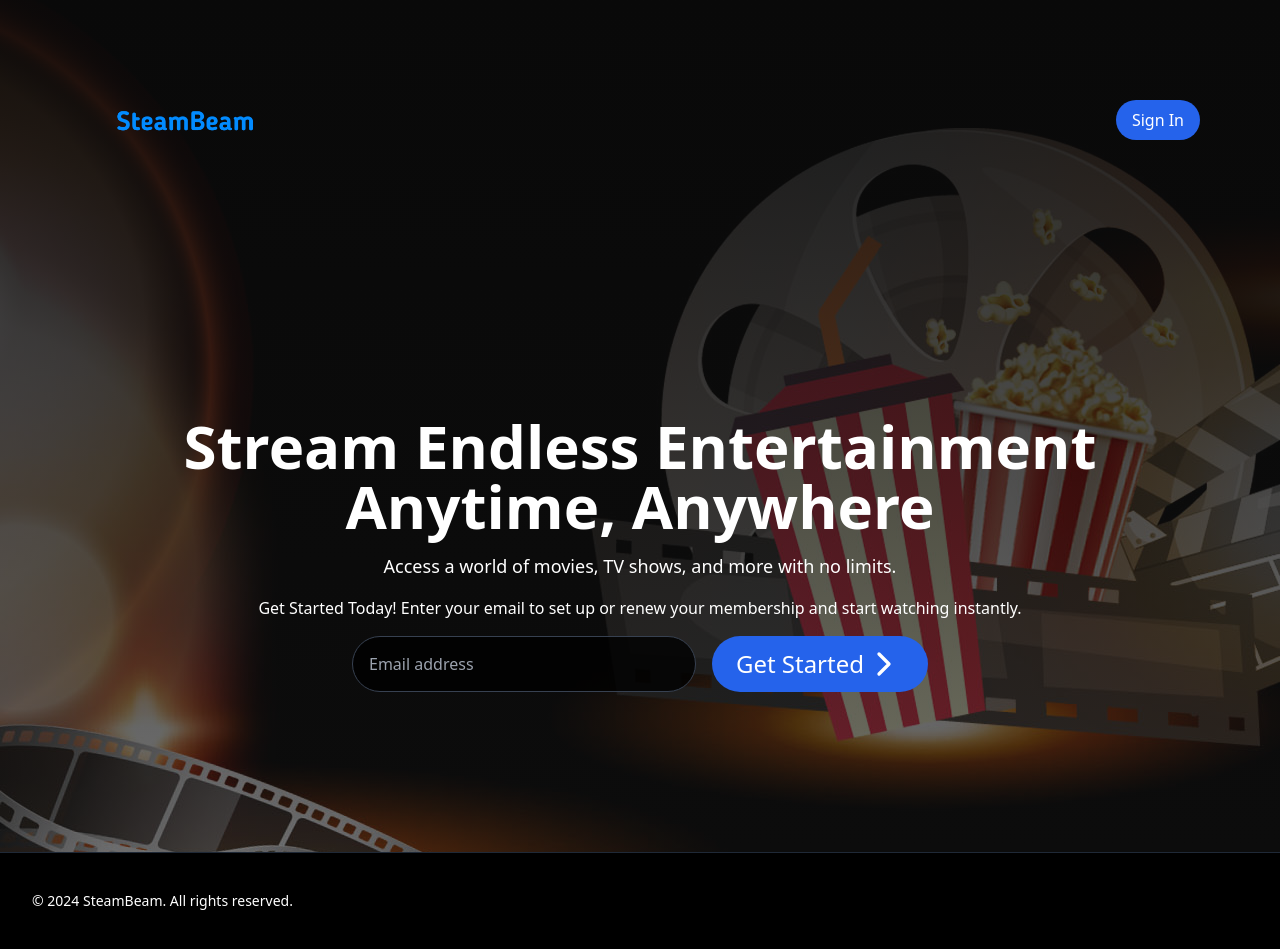
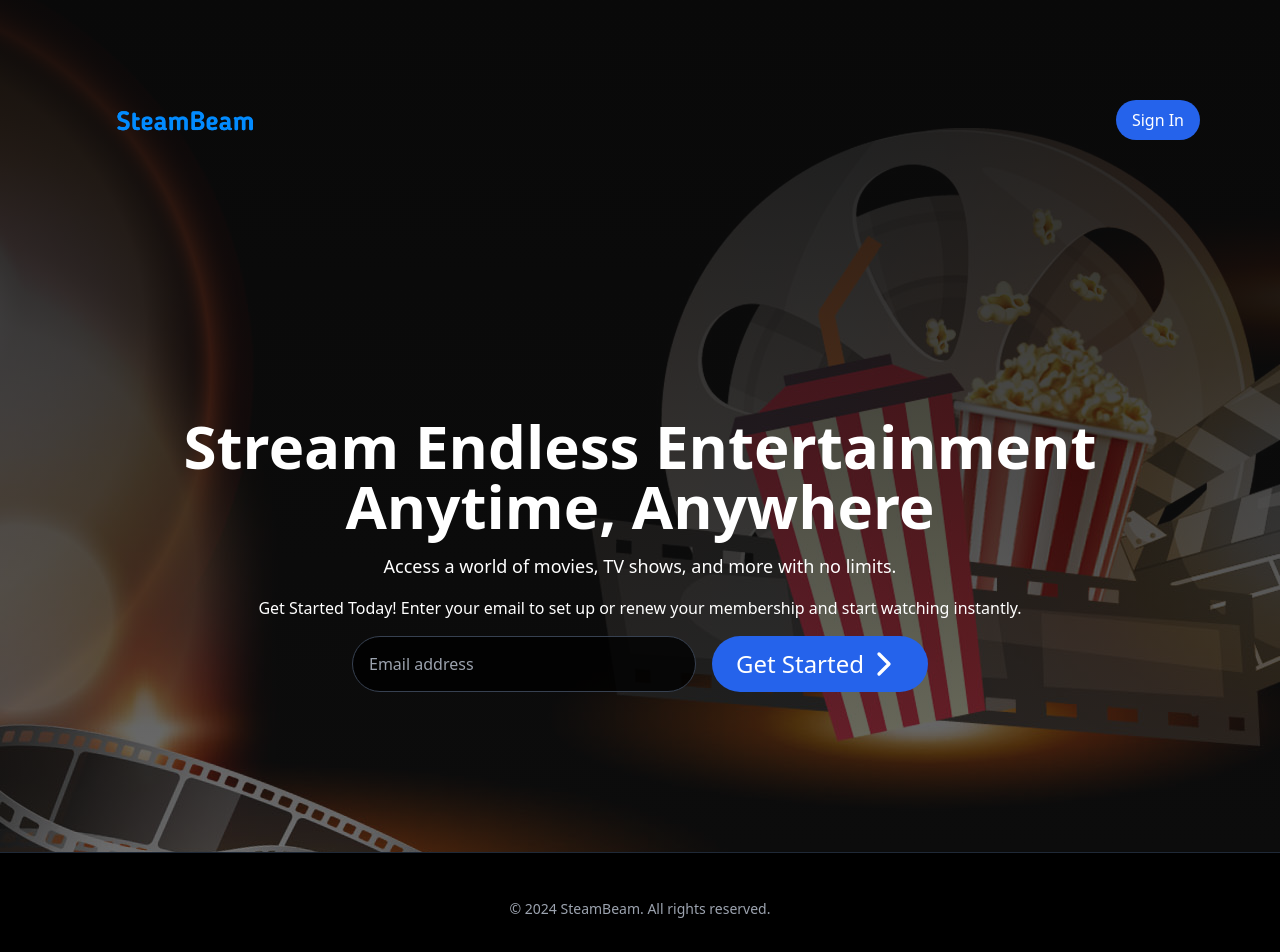
Before and after one commit to ByteBard7/Online_Streaming_Platform, a React (Vite) app in the folder frontend/: page / in a window 1280 px wide. Shown: the top 952 px of the page. Built offline with nearby package versions, Linux system fonts and the light colour scheme; no server answers.

Commit message:
made some changes in  footer

```diff
--- a/frontend/src/components/Footer.jsx
+++ b/frontend/src/components/Footer.jsx
@@ -1,12 +1,17 @@
+import React from 'react';
+
 const Footer = () => {
+  const currentYear = new Date().getFullYear();
+
   return (
-    <footer className="py-6 md:px-8 md:py-0 bg-black text-white border-t border-gray-800">
-      <div className="flex flex-col items-center justify-between gap-4 md:h-24 md:flex-row">
-        <p className="text-balance text-center text-sm leading-loose text-muted-foreground md:text-left">
-          &copy; 2024 SteamBeam. All rights reserved.
+    <footer className="py-2 bg-black text-white border-t border-gray-800">
+      <div className="container mx-auto flex flex-col items-center justify-center gap-4 md:flex-row md:justify-between md:h-24">
+        <p className="text-sm leading-loose text-center text-gray-400 mx-auto">
+          &copy; {currentYear} SteamBeam. All rights reserved.
         </p>
       </div>
     </footer>
   );
 };
+
 export default Footer;
```
